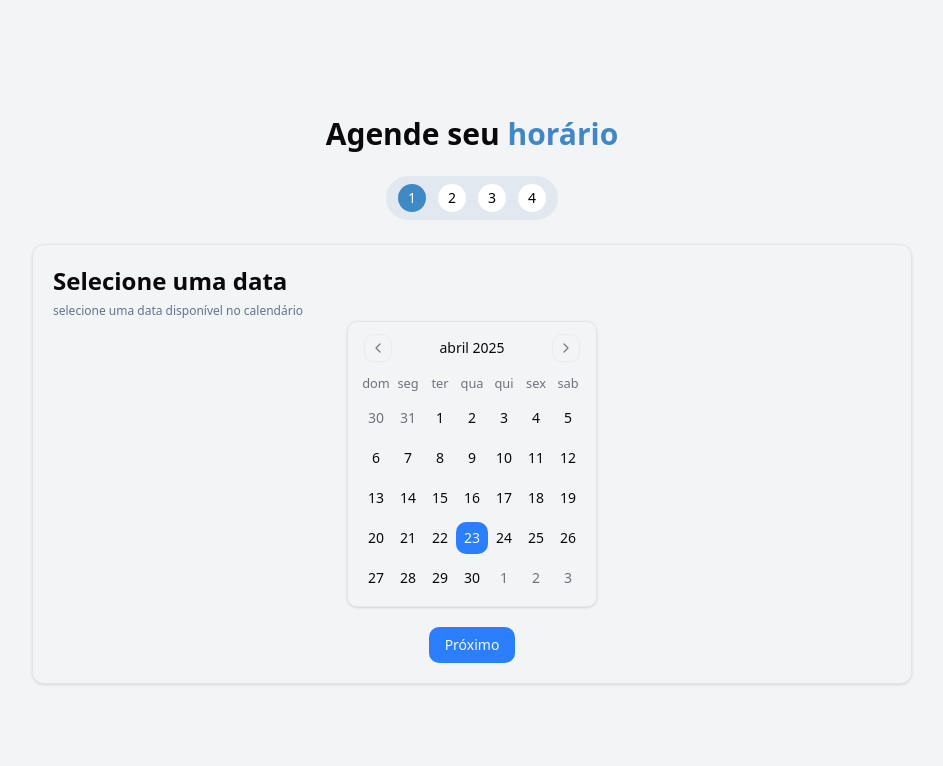
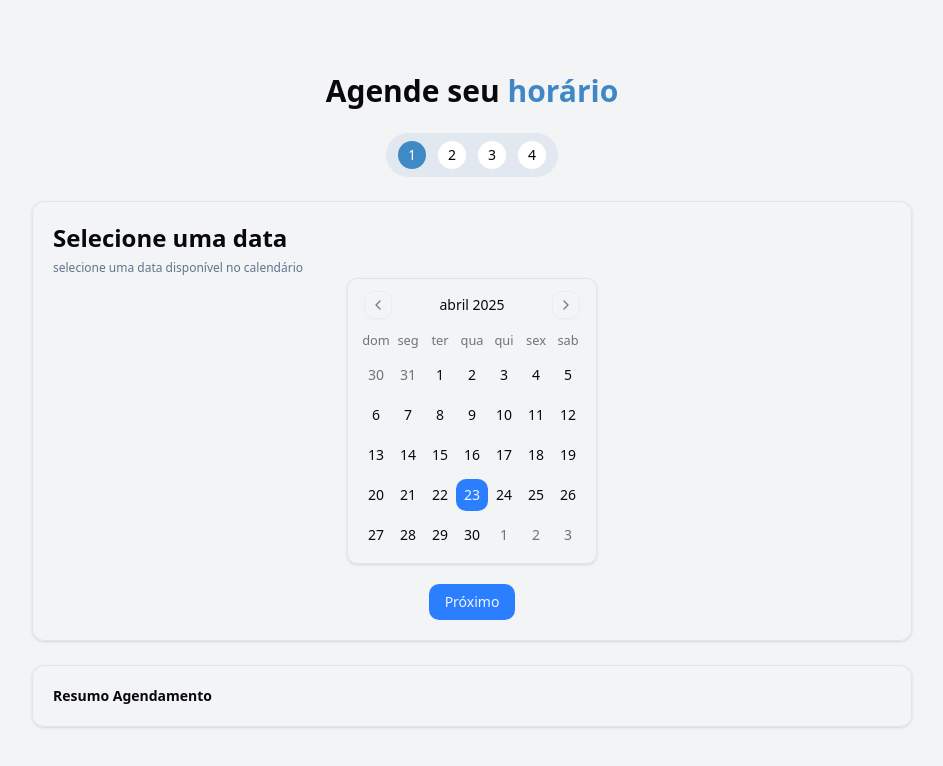
Before and after one commit to gabryel-araujo/barberIO, a Next.js app in the folder front-barberio/: page /agendar in a window 1280 px wide. Shown: the top 766 px of the page, without its empty margins (168-1111 px from the left). Built offline with nearby package versions, Linux system fonts and the light colour scheme.

Commit message:
feat: Preparação para Resumo de Agendamento em todos os Steps

```diff
--- /dev/null
+++ b/front-barberio/src/app/(agendar)/agendar/components/resumo.tsx
@@ -0,0 +1,7 @@
+export const ResumoAgendamento = () => {
+  return (
+    <div className="border rounded-lg mx-50 p-5 shadow ">
+      <p className="text-sm font-bold">Resumo Agendamento</p>
+    </div>
+  );
+};
--- a/front-barberio/src/app/(agendar)/agendar/components/step1.tsx
+++ b/front-barberio/src/app/(agendar)/agendar/components/step1.tsx
@@ -4,6 +4,7 @@ import { ptBR } from "date-fns/locale";
 import { AgendamentoAction, useForm } from "@/contexts/AgendamentoContext";
 import { Button } from "@/components/ui/button";
 import { format } from "date-fns";
+import { ResumoAgendamento } from "./resumo";
 
 export const Step1 = () => {
   const [date, setDate] = useState<Date | undefined>(new Date());
--- a/front-barberio/src/app/(agendar)/agendar/components/step3.tsx
+++ b/front-barberio/src/app/(agendar)/agendar/components/step3.tsx
@@ -32,9 +32,9 @@ export const Step3 = () => {
   return (
     <div className="border rounded-lg mx-50 p-5 shadow">
       <div>
-        <p className="text-2xl font-bold">Selecione uma data</p>
+        <p className="text-2xl font-bold">Escolha um barbeiro</p>
         <span className="text-xs text-slate-500">
-          selecione uma data disponível no calendário
+          Selecione o profissional de sua preferência
         </span>
       </div>
       <div className="flex flex-col gap-5 items-center justify-center">
--- a/front-barberio/src/app/(agendar)/agendar/components/step4.tsx
+++ b/front-barberio/src/app/(agendar)/agendar/components/step4.tsx
@@ -32,9 +32,9 @@ export const Step4 = () => {
   return (
     <div className="border rounded-lg mx-50 p-5 shadow">
       <div>
-        <p className="text-2xl font-bold">Selecione uma data</p>
+        <p className="text-2xl font-bold">Escolha um serviço</p>
         <span className="text-xs text-slate-500">
-          selecione uma data disponível no calendário
+          Escolha o serviço desejado
         </span>
       </div>
       <div className="flex flex-col gap-5 items-center justify-center">
--- a/front-barberio/src/app/(agendar)/agendar/page.tsx
+++ b/front-barberio/src/app/(agendar)/agendar/page.tsx
@@ -5,6 +5,7 @@ import { Steps } from "./components/steps";
 import { Step2 } from "./components/step2";
 import { Step3 } from "./components/step3";
 import { Step4 } from "./components/step4";
+import { ResumoAgendamento } from "./components/resumo";
 const agendar = () => {
   const { state } = useForm();
 
@@ -33,6 +34,9 @@ const agendar = () => {
           </div>
         )}
       </div>
+      <div className="w-full">
+        <ResumoAgendamento />
+      </div>
     </div>
   );
 };
```
